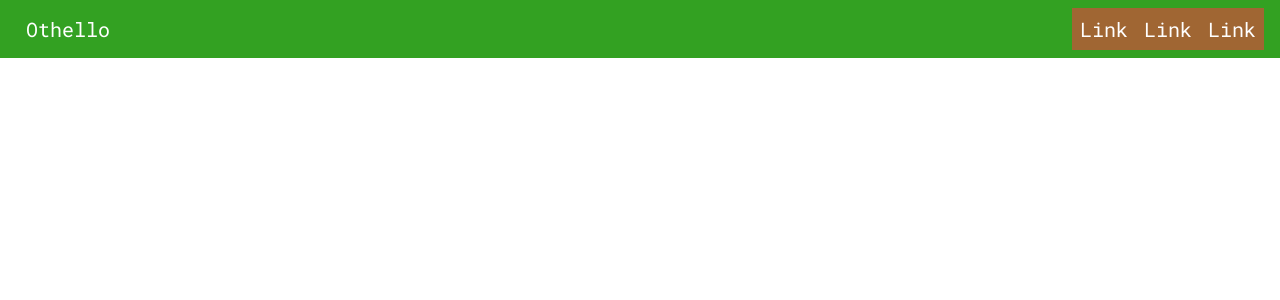
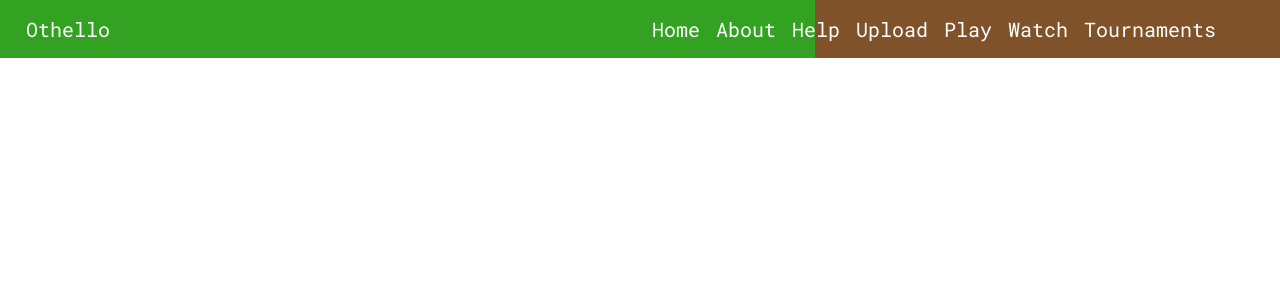
Before and after one commit to tjcsl/othello-tourney, a Django app: page / in a window 1280 px wide. Shown: the top 300 px of the page. Run offline with Django 3.2, Linux system fonts and the light colour scheme; some libraries are stand-ins or nearby versions.

Commit message:
finish navbar styling

```diff
--- a/othello/othello/static/css/base.css
+++ b/othello/othello/static/css/base.css
@@ -15,6 +15,7 @@ html, body {
 .header {
     margin-left: 10px;
     flex-grow: 1;
+    position: relative;
 }
 
 .navbar-container{
@@ -26,14 +27,14 @@ html, body {
 }
 
 .navbar {
-    height: 100%;
     width: 100%;
-
-    flex-direction: row;
-    flex-wrap: wrap;
-    flex-grow: initial;
-
-    background-color: #33a122;
+    background-image:
+        linear-gradient(#33a122,#33a122),
+        linear-gradient(#805229,#805229);
+    background-size:
+        calc(1 * (100% / 1.57)) 100%,
+        calc(2 * (100% / 2)) 100%;
+    background-repeat:no-repeat;
     font-size: 20px;
     color: #fffff0;
 }
@@ -42,22 +43,21 @@ html, body {
     color: white
 }
 
-.navbar-collapse {
-    background-color: #a06633;
-    flex-grow: 0;
-    height: 100%;
-}
-
-.navbar a:hover {
+.navbar-nav a:hover {
     text-decoration: underline;
     color: #a06633;
     background-color: #fffff0;
 }
 
-.header a:hover{
+.navbar-brand:hover {
     text-decoration: underline;
-    color: white;
     background-color: #33a122;
+}
+
+.navbar-collapse {
+    flex-grow: 0;
+    height: 100%;
+    margin-right: 5vh;
 }
 
 .navbar-toggler {
--- a/othello/othello/templates/base.html
+++ b/othello/othello/templates/base.html
@@ -25,13 +25,25 @@
                 <div class="collapse navbar-collapse" id="collapsibleNavbar">
                     <ul class="navbar-nav">
                         <li class="nav-item">
-                            <a class="nav-link" href="#">Link</a>
+                            <a class="nav-link" href="#">Home</a>
                         </li>
                         <li class="nav-item">
-                            <a class="nav-link" href="#">Link</a>
+                            <a class="nav-link" href="#">About</a>
                         </li>
                         <li class="nav-item">
-                            <a class="nav-link" href="#">Link</a>
+                            <a class="nav-link" href="#">Help</a>
+                        </li>
+                        <li class="nav-item">
+                            <a class="nav-link" href="#">Upload</a>
+                        </li>
+                        <li class="nav-item">
+                            <a class="nav-link" href="#">Play</a>
+                        </li>
+                        <li class="nav-item">
+                            <a class="nav-link" href="#">Watch</a>
+                        </li>
+                        <li class="nav-item">
+                            <a class="nav-link" href="#">Tournaments</a>
                         </li>
                     </ul>
                 </div>
```
